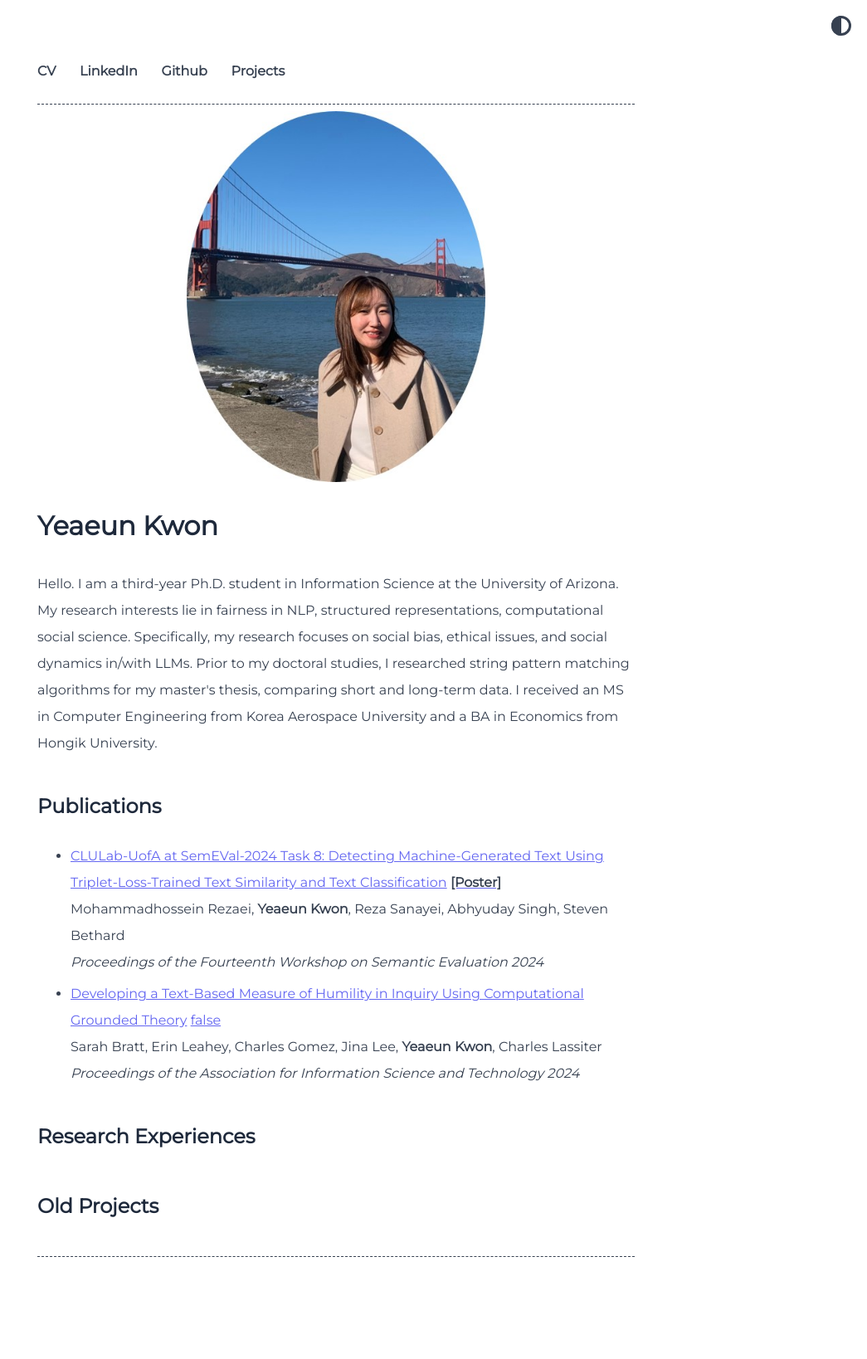
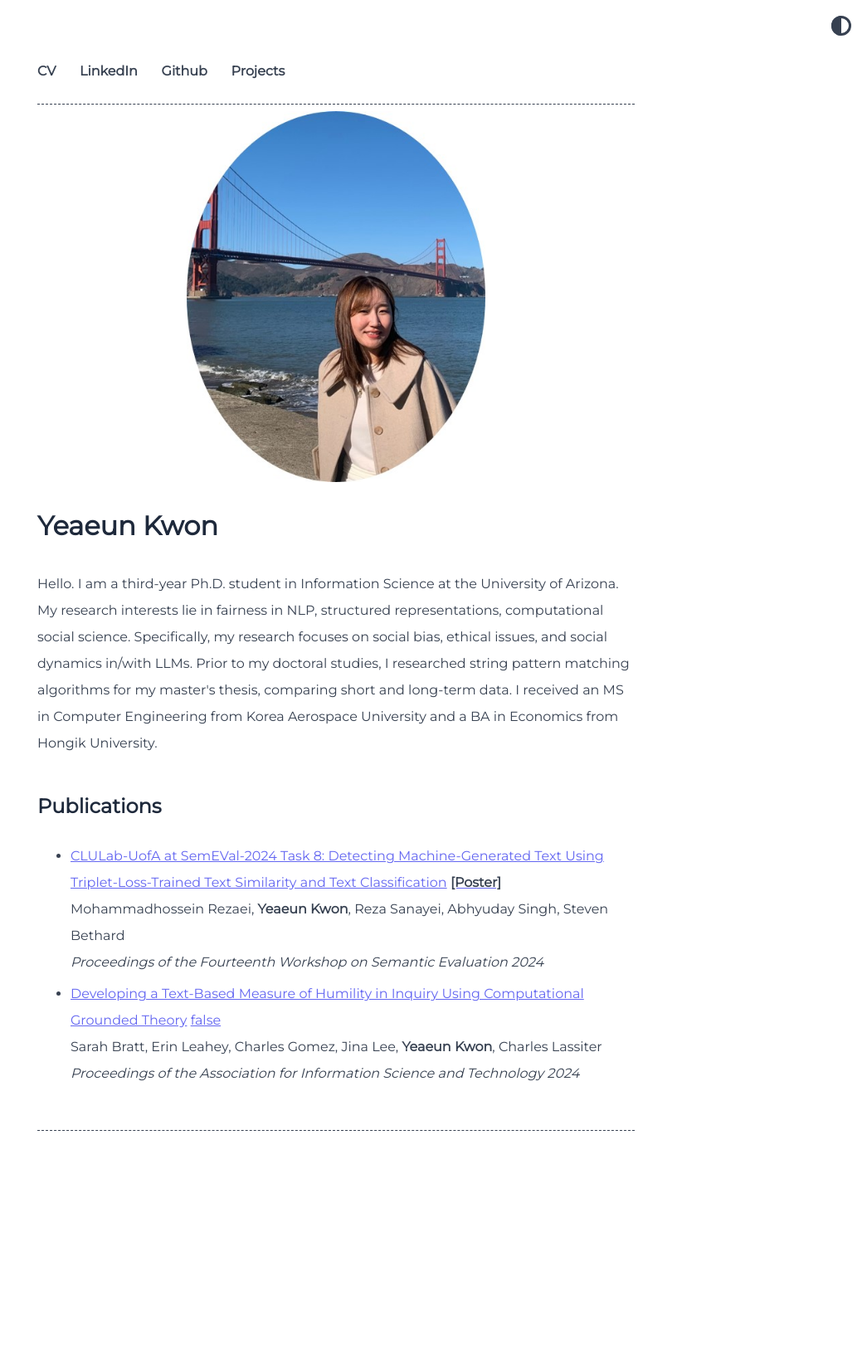
Before and after one commit to yeaeunkwon/yeaeunkwon.github.io, a Jekyll site: the page built from index.md, in a window 1280 px wide. Shown: the whole page at 83% size, without its empty margins (235-1280 px from the left). Built offline with Jekyll 4.4.1, drawn with Linux system fonts in a browser that asks for light colours; after the commit the page ends 1486 px from its top, so only the background shows below that.

Commit message:
Update _config.yml

```diff
--- a/_config.yml
+++ b/_config.yml
@@ -45,8 +45,8 @@ theme_config:
   home:
     title_projects: projects
     title_misc_list: Publications
-    title_blog: Research Experiences
-    title_old_projects: Old Projects
+    title_blog:
+    title_old_projects:
 
 soopr:
   publish_token: "" # sign up at https://www.soopr.co to get your publish token and personalize share and reaction options
```
